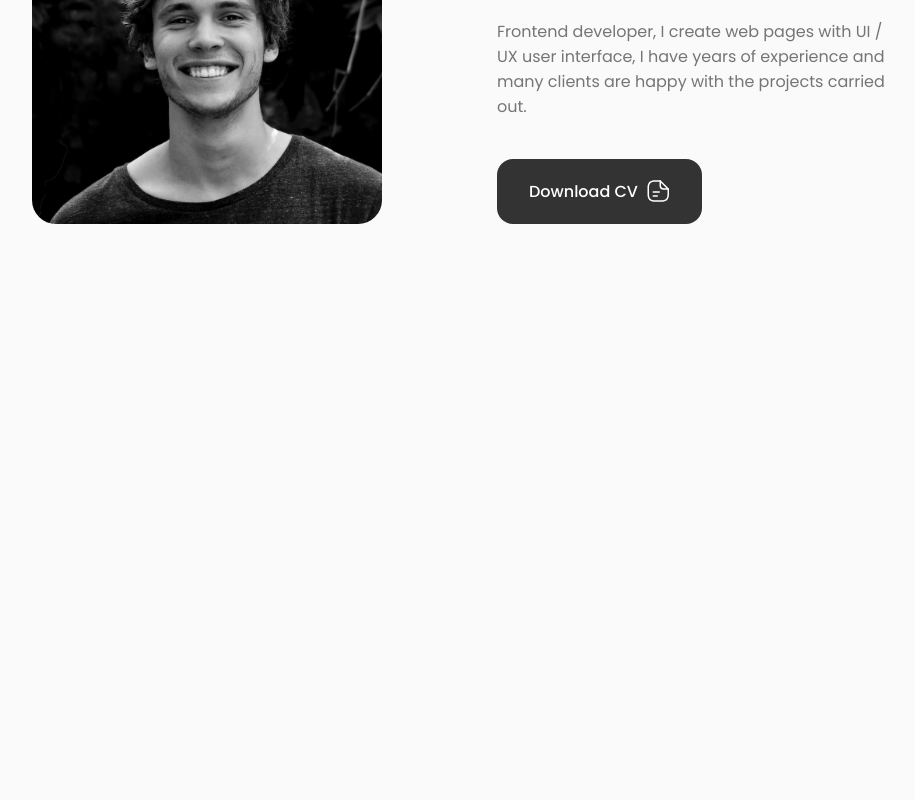
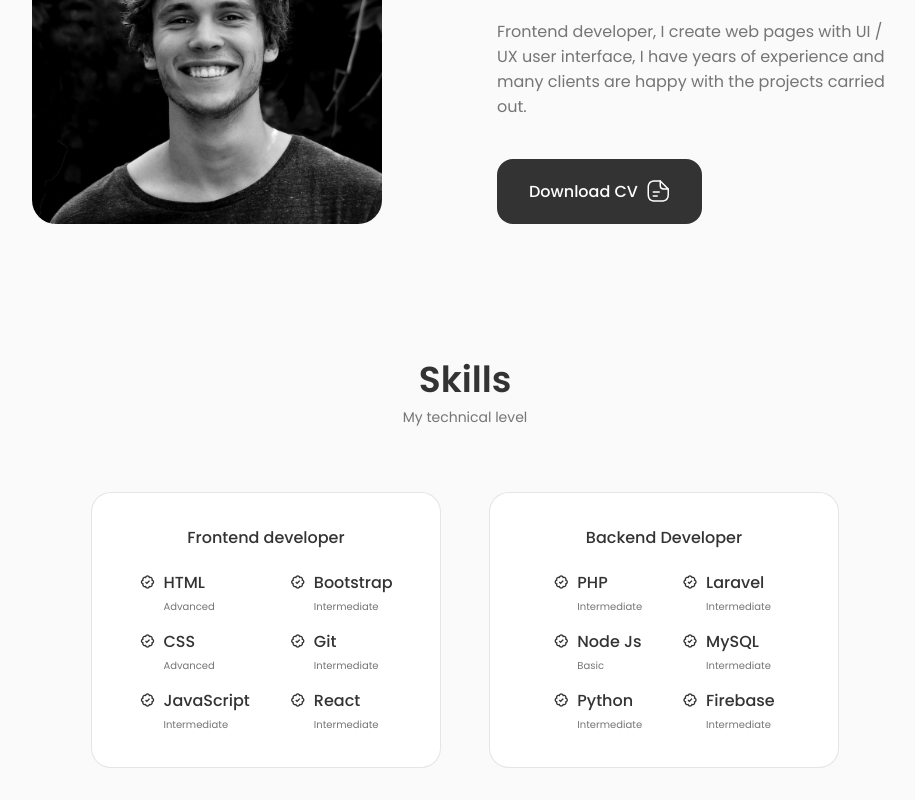
Before and after one commit to BADARRASHEED/Portfolio, a React (Create React App) app: page / in a window 1280 px wide. Shown: the part 362-1162 px from the top of the page, without its empty margins (175-1090 px from the left). Before the commit the page ends 800 px from the top, so only its background shows below. Built offline with nearby package versions, Linux system fonts and the light colour scheme.

Commit message:
Skills Completed

```diff
--- a/src/App.js
+++ b/src/App.js
@@ -12,6 +12,7 @@
       <main className="main">
         <Home />
         <About />
+        <Skills />
       </main>
     </>
   );
--- /dev/null
+++ b/src/components/skills/Backend.jsx
@@ -0,0 +1,71 @@
+import React from "react";
+
+const Backend = () => {
+  return (
+    <div className="skills_content">
+      <h3 className="skills_title">Backend Developer</h3>
+
+      <div className="skills_box">
+        <div className="skills_group">
+          <div className="skills_data">
+            <i className="bx bx-badge-check"></i>
+
+            <div>
+              <h3 className="skills_name">PHP</h3>
+              <span className="skills_level">Intermediate</span>
+            </div>
+          </div>
+
+          <div className="skills_data">
+            <i className="bx bx-badge-check"></i>
+
+            <div>
+              <h3 className="skills_name">Node Js</h3>
+              <span className="skills_level">Basic</span>
+            </div>
+          </div>
+
+          <div className="skills_data">
+            <i className="bx bx-badge-check"></i>
+
+            <div>
+              <h3 className="skills_name">Python</h3>
+              <span className="skills_level">Intermediate</span>
+            </div>
+          </div>
+        </div>
+
+        <div className="skills_group">
+          <div className="skills_data">
+            <i className="bx bx-badge-check"></i>
+
+            <div>
+              <h3 className="skills_name">Laravel</h3>
+              <span className="skills_level">Intermediate</span>
+            </div>
+          </div>
+
+          <div className="skills_data">
+            <i className="bx bx-badge-check"></i>
+
+            <div>
+              <h3 className="skills_name">MySQL</h3>
+              <span className="skills_level">Intermediate</span>
+            </div>
+          </div>
+
+          <div className="skills_data">
+            <i className="bx bx-badge-check"></i>
+
+            <div>
+              <h3 className="skills_name">Firebase</h3>
+              <span className="skills_level">Intermediate</span>
+            </div>
+          </div>
+        </div>
+      </div>
+    </div>
+  );
+};
+
+export default Backend;
--- /dev/null
+++ b/src/components/skills/Frontend.jsx
@@ -0,0 +1,71 @@
+import React from "react";
+
+const Frontend = () => {
+  return (
+    <div className="skills_content">
+      <h3 className="skills_title">Frontend developer</h3>
+
+      <div className="skills_box">
+        <div className="skills_group">
+          <div className="skills_data">
+            <i className="bx bx-badge-check"></i>
+
+            <div>
+              <h3 className="skills_name">HTML</h3>
+              <span className="skills_level">Advanced</span>
+            </div>
+          </div>
+
+          <div className="skills_data">
+            <i className="bx bx-badge-check"></i>
+
+            <div>
+              <h3 className="skills_name">CSS</h3>
+              <span className="skills_level">Advanced</span>
+            </div>
+          </div>
+
+          <div className="skills_data">
+            <i className="bx bx-badge-check"></i>
+
+            <div>
+              <h3 className="skills_name">JavaScript</h3>
+              <span className="skills_level">Intermediate</span>
+            </div>
+          </div>
+        </div>
+
+        <div className="skills_group">
+          <div className="skills_data">
+            <i className="bx bx-badge-check"></i>
+
+            <div>
+              <h3 className="skills_name">Bootstrap</h3>
+              <span className="skills_level">Intermediate</span>
+            </div>
+          </div>
+
+          <div className="skills_data">
+            <i className="bx bx-badge-check"></i>
+
+            <div>
+              <h3 className="skills_name">Git</h3>
+              <span className="skills_level">Intermediate</span>
+            </div>
+          </div>
+
+          <div className="skills_data">
+            <i className="bx bx-badge-check"></i>
+
+            <div>
+              <h3 className="skills_name">React</h3>
+              <span className="skills_level">Intermediate</span>
+            </div>
+          </div>
+        </div>
+      </div>
+    </div>
+  );
+};
+
+export default Frontend;
--- a/src/components/skills/Skills.jsx
+++ b/src/components/skills/Skills.jsx
@@ -1,11 +1,19 @@
 import React from "react";
 import "./skills.css";
+import Frontend from "./Frontend";
+import Backend from "./Backend";
 
 const Skills = () => {
   return (
-    <div>
-      <h1>Skills</h1>
-    </div>
+    <section className="skills section" id="section">
+      <h2 className="section_title">Skills</h2>
+      <span className="section_subtitle">My technical level</span>
+
+      <div className="skills_container container grid">
+        <Frontend />
+        <Backend />
+      </div>
+    </section>
   );
 };
 
--- a/src/components/skills/skills.css
+++ b/src/components/skills/skills.css
@@ -0,0 +1,82 @@
+.skills_container {
+  grid-template-columns: repeat(2, 350px);
+  column-gap: 3rem;
+  justify-content: center;
+}
+
+.skills_content {
+  background-color: var(--container-color);
+  border: 1px solid rgba(0, 0, 0, 0.1);
+  padding: 2rem 4rem;
+  border-radius: 1.25rem;
+}
+
+.skills_title {
+  font-size: var(--normal-font-size);
+  font-weight: var(--font-medium);
+  text-align: center;
+  margin-bottom: var(--mb-1-5);
+}
+
+.skills_box {
+  display: flex;
+  justify-content: center;
+  column-gap: 2.5rem;
+}
+
+.skills_group {
+  display: grid;
+  align-items: flex-start;
+  row-gap: 1rem;
+}
+
+.skills_data {
+  display: flex;
+  column-gap: 0.5rem;
+}
+
+.skills .bx-badge-check {
+  font-size: 1rem;
+  color: var(--title-color);
+}
+
+.skills_name {
+  font-size: var(--normal-font-size);
+  font-weight: var(--font-medium);
+  line-height: 18px;
+}
+
+.skills_level {
+  font-size: var(--tiny-font-size);
+}
+
+/*=============== BREAKPOINTS ===============*/
+/* For large devices */
+@media screen and (max-width: 992px) {
+  .skills_container {
+    grid-template-columns: max-content;
+    row-gap: 2rem;
+  }
+}
+
+/* For medium devices */
+@media screen and (max-width: 576px) {
+  .skills_container {
+    grid-template-columns: 1fr;
+  }
+
+  .skills_content {
+    padding: 1.5rem;
+  }
+}
+
+/* For small devices */
+@media screen and (max-width: 350px) {
+  .skills_box {
+    column-gap: 1.25rem;
+  }
+
+  .skills_name {
+    font-size: var(--small-font-size);
+  }
+}
```
Also changed, not shown: 1 other file (tests, documents, lock files or other folders).
